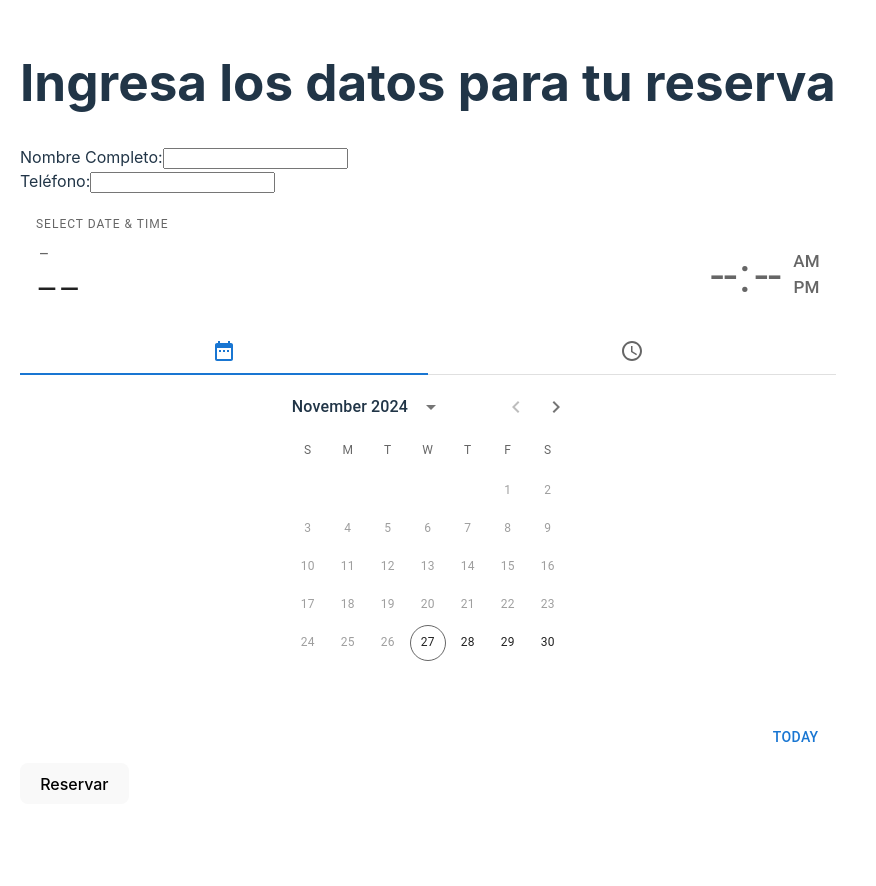
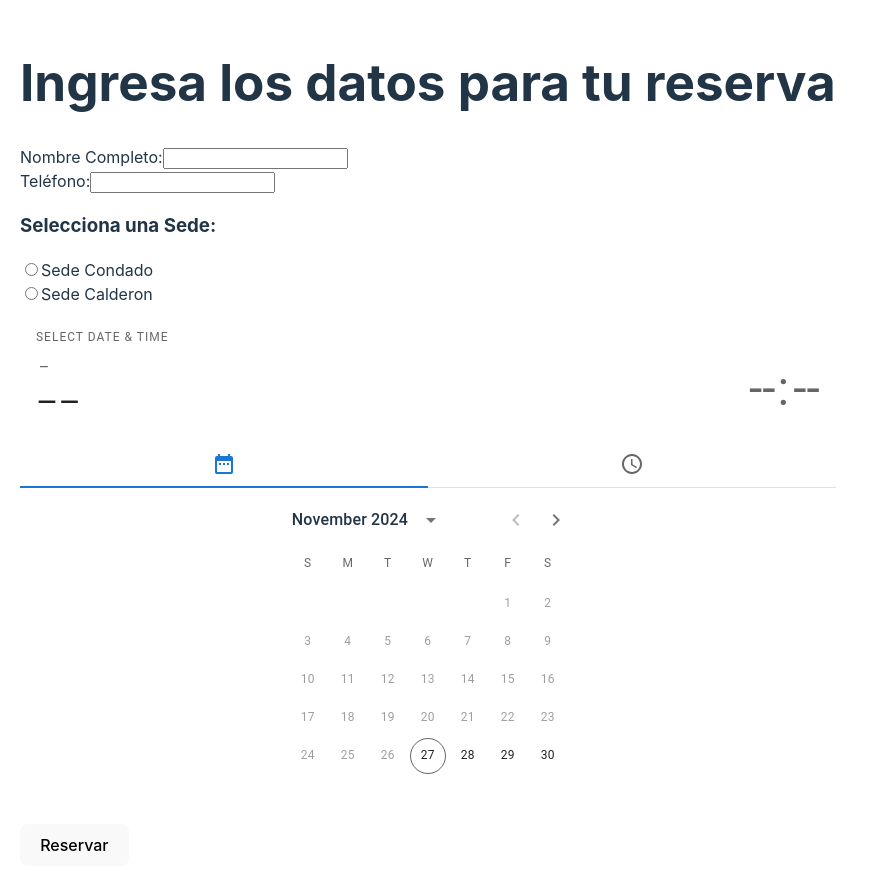
Before and after one commit to juanlto87/formulario, a React (Vite) app: page / in a window 1280 px wide. Shown: the whole page, without its empty margins (0-876 px from the left). Before the commit the page ends 824 px from the top, so only its background shows below. Built offline with nearby package versions, Linux system fonts and the light colour scheme.

Commit message:
Se incluye HorasSedes

```diff
--- a/src/App.jsx
+++ b/src/App.jsx
@@ -7,6 +7,11 @@ import dayjs from "dayjs";
 function App() {
   let fechaHoy = new Date();
   let fechaSieteDias = new Date();
+  const isSunday = (date) => {
+    const day = date.day();
+
+    return day === 0;
+  };
   fechaSieteDias.setDate(fechaHoy.getDate() + 6);
   fechaSieteDias =
     fechaSieteDias.getFullYear() +
@@ -14,38 +19,36 @@ function App() {
     String(fechaSieteDias.getMonth() + 1).padStart(2, "0") +
     "-" +
     String(fechaSieteDias.getDate()).padStart(2, "0") +
-    "T" +
-    String(fechaSieteDias.getHours()).padStart(2, "0") +
-    ":" +
-    String(fechaSieteDias.getMinutes()).padStart(2, "0");
+    "T20:00";
   fechaHoy =
     fechaHoy.getFullYear() +
     "-" +
     String(fechaHoy.getMonth() + 1).padStart(2, "0") +
     "-" +
     String(fechaHoy.getDate()).padStart(2, "0") +
-    "T" +
-    String(fechaHoy.getHours()).padStart(2, "0") +
-    ":" +
-    String(fechaHoy.getMinutes()).padStart(2, "0");
+    "T05:00";
 
   const [fecha, setFecha] = useState(null);
+  const [sedeSeleccionada, setSedeSeleccionada] = useState("");
   const [formData, setFormData] = useState({
     name: "",
     phone: "",
+    sede: "",
     dateTime: "",
   });
 
   function handleChangeDate(newValue) {
     setFecha(newValue); // Actualizar el estado con la fecha seleccionada
     formData.dateTime = newValue;
-    console.log("Fecha seleccionada:", newValue);
   }
   const handleChange = (e) => {
     const { name, value } = e.target;
     setFormData({ ...formData, [name]: value });
   };
-
+  const handleChangeSede = (event) => {
+    setSedeSeleccionada(event.target.value); // Actualiza el valor seleccionado
+    formData.sede = event.target.value;
+  };
   const deshabilitarDomingos = (date) => {
     // El domingo es el día 0 en JavaScript
     return date.getDay() === 0; // Retorna true si es domingo
@@ -55,13 +58,16 @@ function App() {
     e.preventDefault();
 
     try {
-      const response = await fetch("http://localhost:5000/api/save", {
-        method: "POST",
-        headers: {
-          "Content-Type": "application/json",
-        },
-        body: JSON.stringify(formData),
-      });
+      const response = await fetch(
+        "https://blackbox-abeb3-default-rtdb.firebaseio.com/citas.json",
+        {
+          method: "POST",
+          headers: {
+            "Content-Type": "application/json",
+          },
+          body: JSON.stringify(formData),
+        }
+      );
 
       if (response.ok) {
         alert("Formulario enviado con éxito.");
@@ -99,6 +105,33 @@ function App() {
             required
           />
         </div>
+        <h3>Selecciona una Sede:</h3>
+        <div>
+          <label>
+            <input
+              type="radio"
+              name="sede" // El mismo nombre para agrupar los botones
+              value="condado"
+              checked={sedeSeleccionada === "condado"}
+              onChange={handleChangeSede}
+              required
+            />
+            Sede Condado
+          </label>
+        </div>
+        <div>
+          <label>
+            <input
+              type="radio"
+              name="sede"
+              value="calderon"
+              checked={sedeSeleccionada === "calderon"}
+              onChange={handleChangeSede}
+              required
+            />
+            Sede Calderon
+          </label>
+        </div>
         <div>
           <LocalizationProvider dateAdapter={AdapterDayjs}>
             <StaticDateTimePicker
@@ -108,11 +141,17 @@ function App() {
               onChange={handleChangeDate}
               minDate={dayjs(fechaHoy)}
               maxDate={dayjs(fechaSieteDias)}
+              minTime={dayjs(fechaHoy)}
+              maxTime={dayjs(fechaSieteDias)}
+              shouldDisableDate={isSunday}
+              views={["year", "month", "day", "hours"]}
+              ampm={false}
               slotProps={{
                 actionBar: {
-                  actions: ["today"],
+                  actions: [],
                 },
               }}
+              required
             />
           </LocalizationProvider>
         </div>
```
